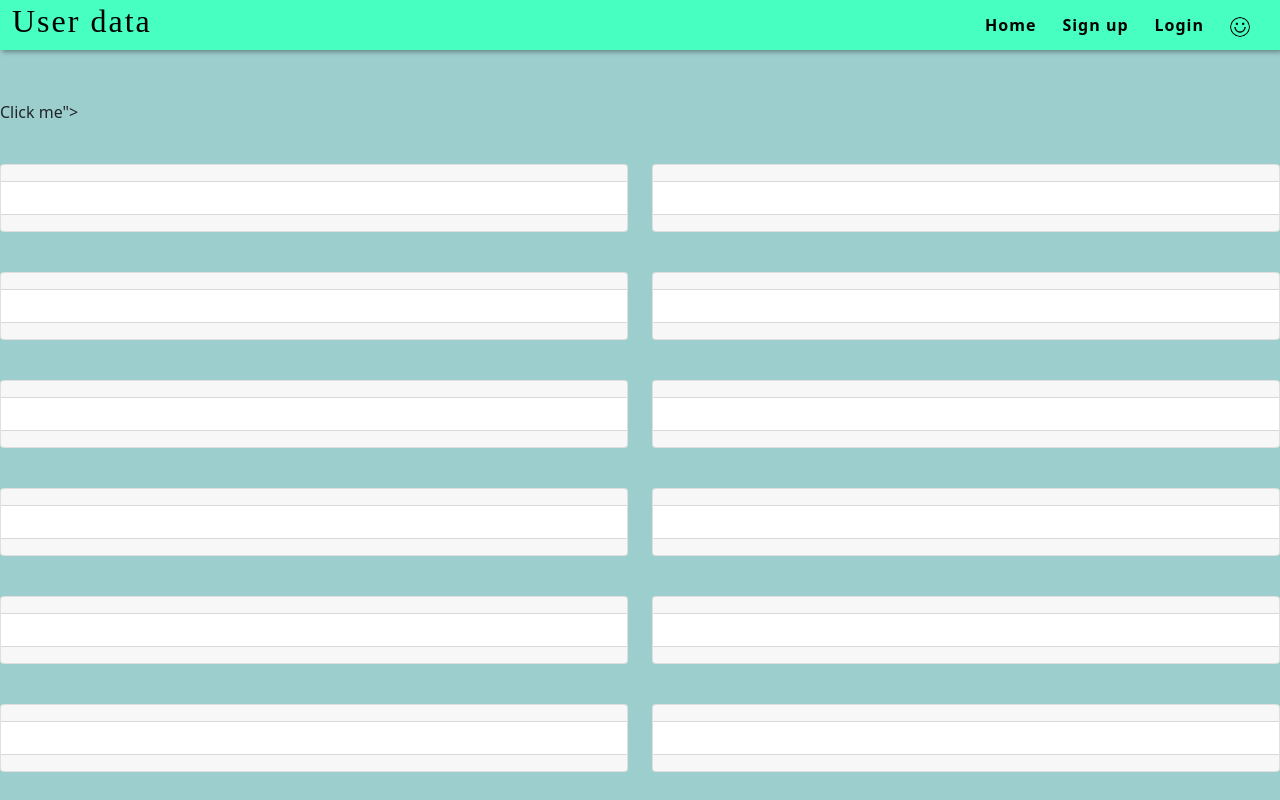
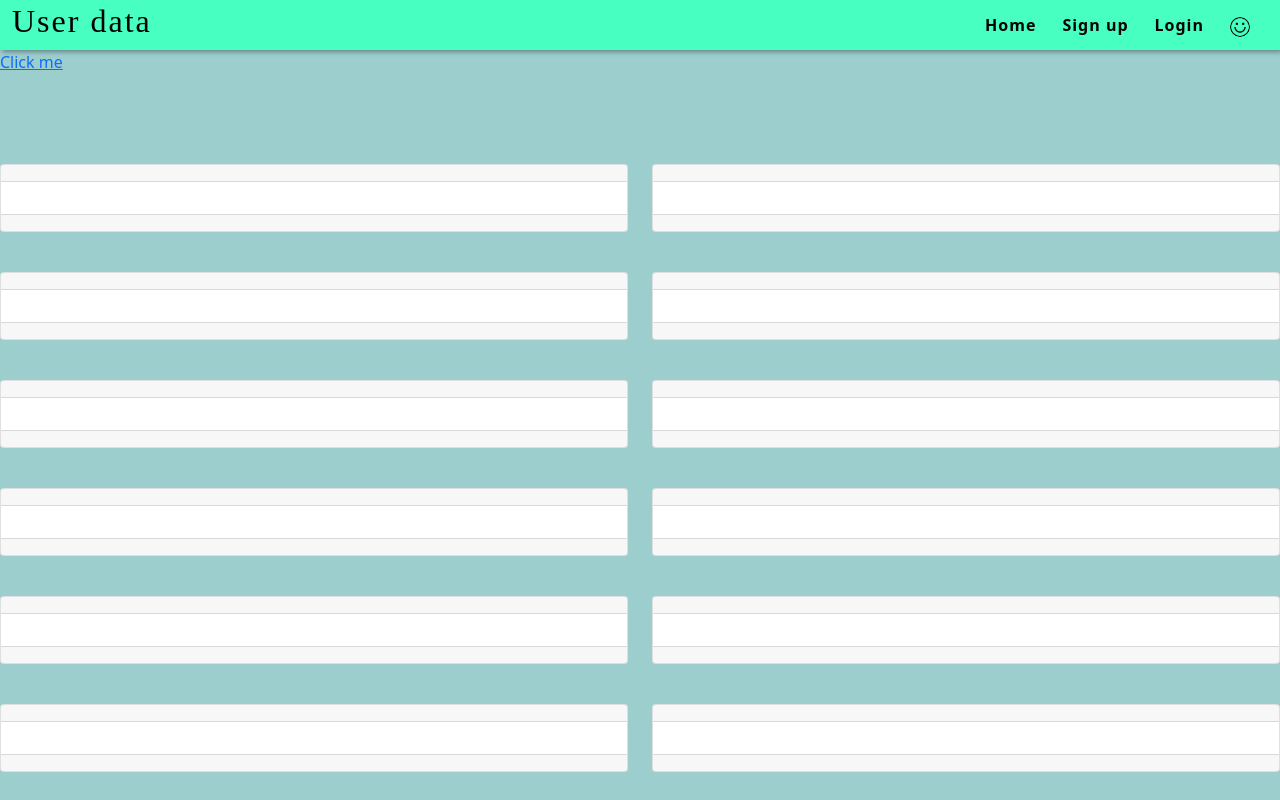
Before and after one commit to Mrvasanth93/Api-Task, a plain HTML site: page index.html in a window 1280 px wide. Shown: the top 800 px of the page. Drawn offline with nearby package versions, Linux system fonts and the light colour scheme.

Commit message:
Update index.html

```diff
--- a/index.html
+++ b/index.html
@@ -38,8 +38,8 @@
           </div>
         </div>
     </nav>
-
-   <div id="card" class="<a href="#" title="Dismissible popover" data-toggle="popover" data-trigger="focus" data-content="Click anywhere in the document to close this popover">Click me</a>">
+<a href="#" title="Dismissible popover" data-toggle="popover" data-trigger="focus" data-content="Click anywhere in the document to close this popover">Click me</a>
+   <div id="card" class="">
     <div id="parent" class="row">
         <div class="col-md-12 col-lg-6">
             <div class="card">
```
